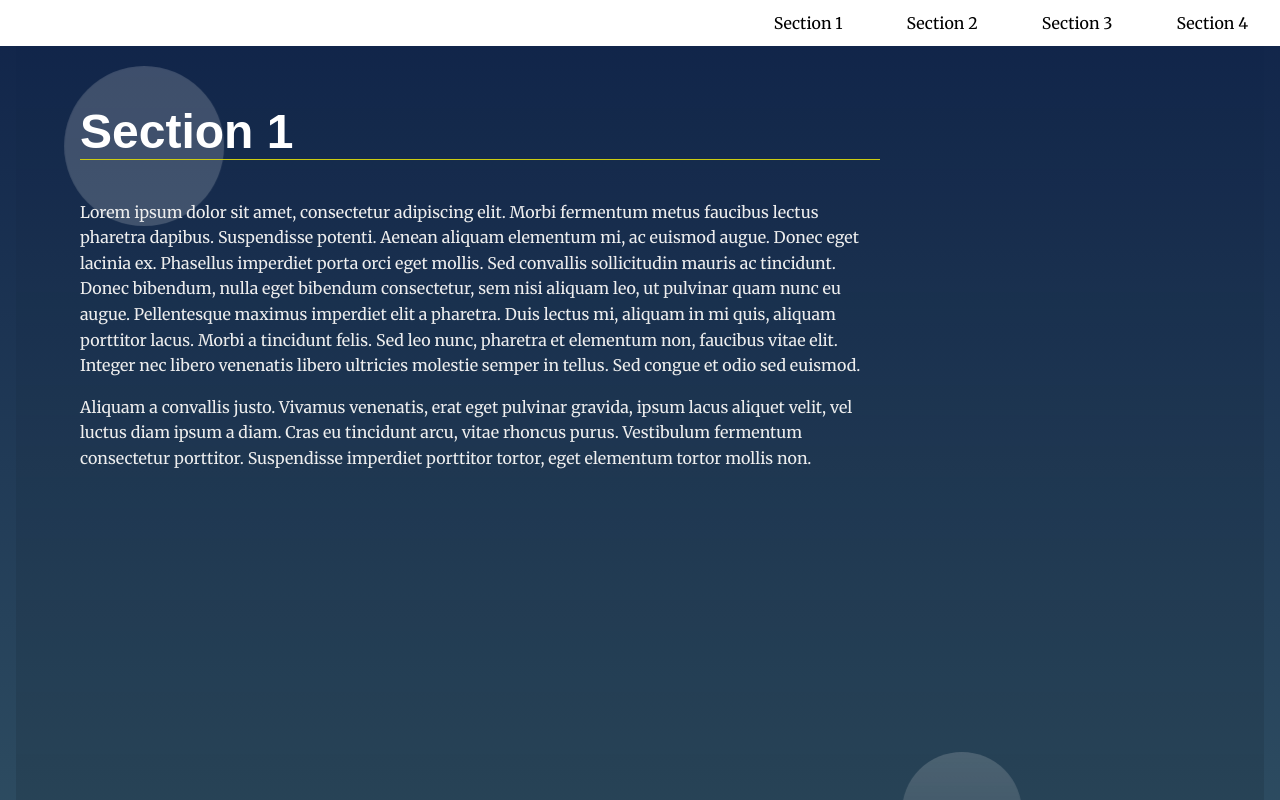
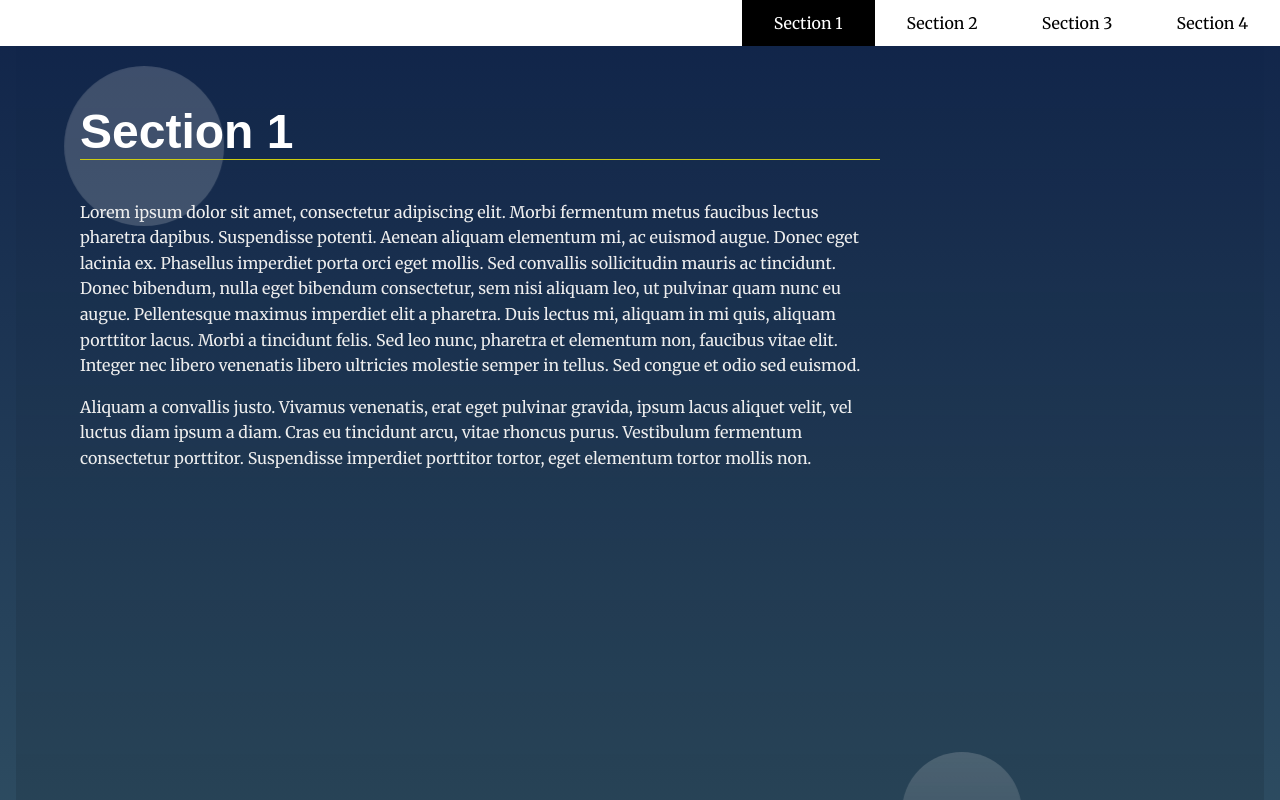
Before and after one commit to Nouf-Al/landing-page, a plain HTML site: page index.html in a window 1280 px wide. Both pictures are taken after a click on the link "Section 1". Shown: the part 471-1271 px from the top of the page. Drawn offline with Linux system fonts and the light colour scheme.

Commit message:
add active

```diff
--- a/css/styles.css
+++ b/css/styles.css
@@ -234,3 +234,8 @@ li.navbar__item a:hover {
     color: white;
     background: black;
 }
+
+.active{
+    background-color: black !important;
+    color: white  !important;
+}
--- a/js/app.js
+++ b/js/app.js
@@ -1,14 +1,38 @@
 //find element to append newer elements on
-const navBar = document.getElementById('navbar__list');
+const navBar = document.getElementById("navbar__list");
+
 // create menu
 for (let i = 1; i <= 4; i++) {
   let newItem = document.createElement("li");
   newItem.setAttribute("class", "navbar__item");
+
   let newLink = document.createElement("a");
   newLink.innerHTML = "Section " + i;
   newLink.setAttribute("href", "#section" + i);
+
   let section = document.getElementById("section" + i);
   section.style.minHeight = "100vh";
+
   newItem.appendChild(newLink);
   navBar.appendChild(newItem);
 }
+
+const links = document.querySelectorAll("li.navbar__item > a");
+
+links.forEach(function (el) {
+  el.addEventListener("click", function (e) {
+    //clear class att for each a link
+    links.forEach(function (el) {
+      if (el.classList.length > 0) {
+        el.className = " ";
+      }
+    });
+
+    // add class value 'active' for the clicked link
+    if (el.classList.length <= 0) {
+      el.classList.add("active");
+    } else {
+      el.className = " ";
+    }
+  });
+});
```
Lines whose indentation alone changed are shown as unchanged.
